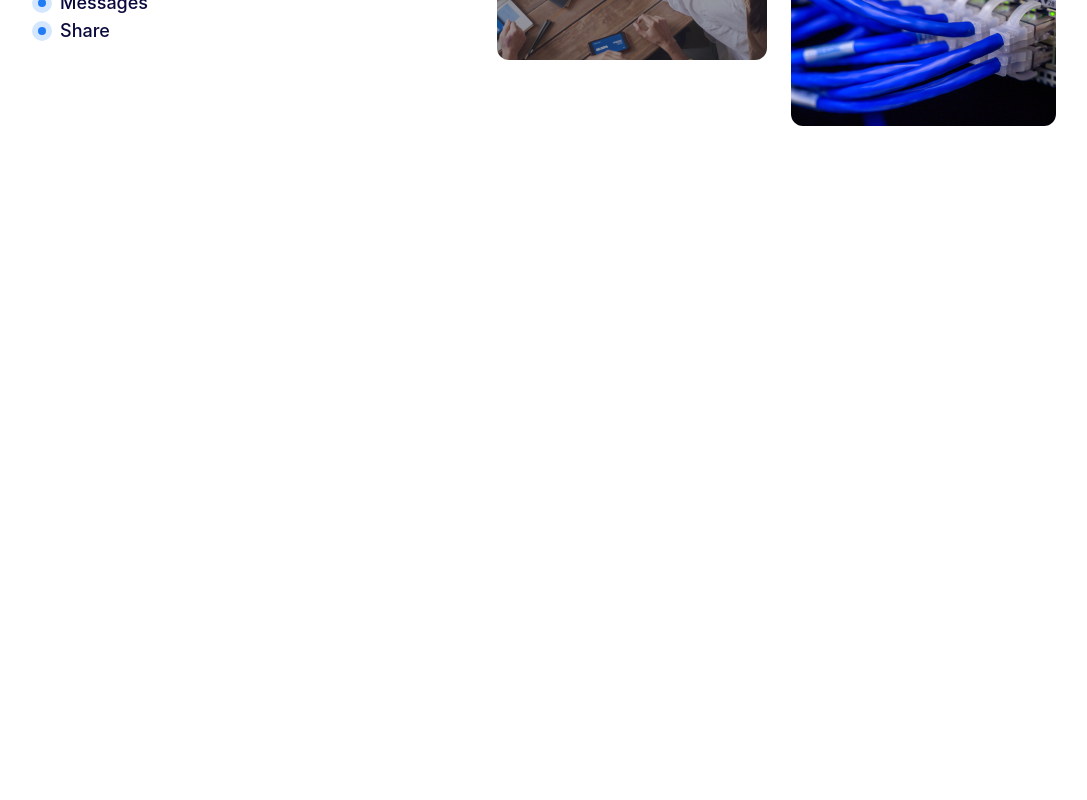
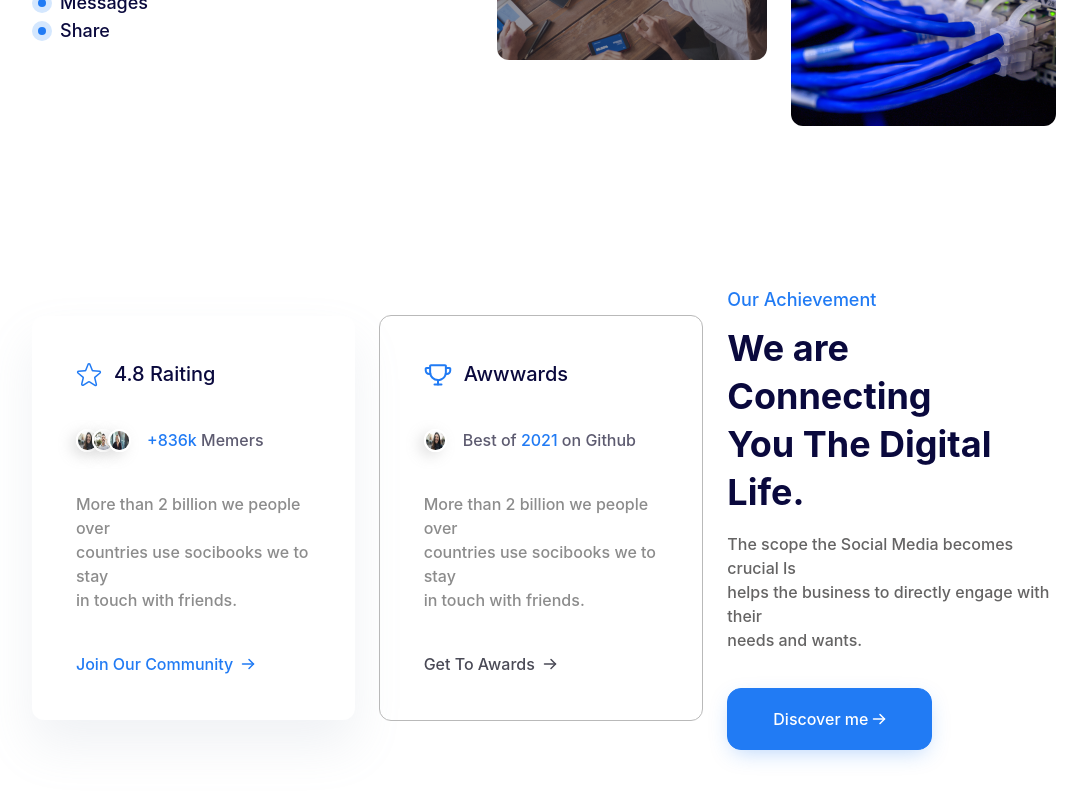
Before and after one commit to aihamrad/Netbook, a React (Create React App) app: page / in a window 1280 px wide. Shown: the part 1168-1968 px from the top of the page, without its empty margins (96-1183 px from the left). Before the commit the page ends 1374 px from the top, so only its background shows below. Built offline with nearby package versions, Linux system fonts and the light colour scheme.

Commit message:
Achievement section component

```diff
--- a/src/App.js
+++ b/src/App.js
@@ -1,8 +1,10 @@
 import React from "react";
 
 import Navbar from "./components/Navbar";
+
 import HeaderSection from "./layouts/HeaderSection";
 import JoinNetworkSection from "./layouts/JoinNetworkSection";
+import AchievementSection from "./layouts/AchievementSection";
 
 const App = () => {
   return (
@@ -14,6 +16,9 @@ const App = () => {
       <section>
         <JoinNetworkSection />
       </section>
+      <section>
+        <AchievementSection />
+      </section>
     </div>
   );
 };
--- /dev/null
+++ b/src/layouts/AchievementSection/index.js
@@ -0,0 +1,112 @@
+import Button from "../../components/Button";
+
+import { ArrowRight, Trophy, Star } from "../../assets/dynamIcIcons";
+import img1 from "../../assets/imgs/1.png";
+import img2 from "../../assets/imgs/2.png";
+import img3 from "../../assets/imgs/3.png";
+
+const AchievementSection = () => {
+  const firstBoxImag = [
+    { img: img1, key: "img1" },
+    { img: img2, key: "img2" },
+    { img: img3, key: "img3" },
+  ];
+  const secondBox = [{ img: img1, key: "github" }];
+
+  return (
+    <div className="container ">
+      <div className="py-20 flex justify-between items-center max-md:flex-col max-md:py-5">
+        <div className="flex justify-start items-center max-md:flex-col">
+          {/* box 1 */}
+
+          <div className="p-11 mr-6 box-s shadow rounded-xl max-md:mb-3 max-md:mr-0 ">
+            <div className="flex items-center justify-start mb-10">
+              <div className="mr-3">
+                <Star />
+              </div>
+              <div className="text-xl font-medium">4.8 Raiting</div>
+            </div>
+
+            <div className="flex items-center justify-start mb-10">
+              <div className="mr-4 flex">
+                {firstBoxImag.map((x) => (
+                  <div className="img-list">
+                    <img key={x.key} src={x.img} alt={x.key} />{" "}
+                  </div>
+                ))}
+              </div>
+              <div>
+                <p className="text-dark-grey-2 text-base">
+                  <span className="text-primary text-semibold">+836k</span>{" "}
+                  <span>Memers</span>
+                </p>
+              </div>
+            </div>
+            <p className="mb-10 text-m-grey">
+              More than 2 billion we people over <br /> countries use socibooks
+              we to stay <br /> in touch with friends.
+            </p>
+            <a href="/#" className="flex text-primary items-center text-base">
+              <span className="mr-2 ">Join Our Community </span>
+              <ArrowRight color={"#217BF4"} />
+            </a>
+          </div>
+
+          {/* box 2 */}
+
+          <div className="p-11 box-s mr-6 rounded-xl border-grey max-md:mr-0">
+            <div className="flex items-center justify-start mb-10">
+              <div className="mr-3">
+                <Trophy />
+              </div>
+              <div className="text-xl">Awwwards</div>
+            </div>
+
+            <div className="flex items-center justify-start mb-10">
+              <div className="mr-4 flex">
+                {secondBox.map((x) => (
+                  <div className="img-list">
+                    <img key={x.key} src={x.img} alt={x.key} />{" "}
+                  </div>
+                ))}
+              </div>
+              <div>
+                <p className="text-dark-grey-2 text-base">
+                  Best of <span className="text-primary">2021</span> on Github
+                </p>
+              </div>
+            </div>
+            <p className="mb-10 text-m-grey">
+              More than 2 billion we people over
+              <br /> countries use socibooks we to stay <br /> in touch with
+              friends.
+            </p>
+            <a href="/#" className="flex text-link-grey items-center text-base">
+              <span className="mr-2 ">Get To Awards </span>
+              <ArrowRight color={"#4A4A56"} />
+            </a>
+          </div>
+        </div>
+        {/* box 3 */}
+
+        <div className="max-md:p-11">
+          <p className="mb-2.5 text-primary text-lg">Our Achievement</p>
+          <p className="mb-4 text-dark-blue text-36 font-bold">
+            We are Connecting <br /> You The Digital Life.
+          </p>
+          <p className="mb-9 text-base text-grey">
+            The scope the Social Media becomes crucial Is <br /> helps the
+            business to directly engage with their <br /> needs and wants.
+          </p>
+          <Button className="button button-primary">
+            <div className="flex justify-center items-center">
+              <span className="mr-1">Discover me</span>{" "}
+              <ArrowRight color={"#fff"} />
+            </div>
+          </Button>
+        </div>
+      </div>
+    </div>
+  );
+};
+export default AchievementSection;
```
